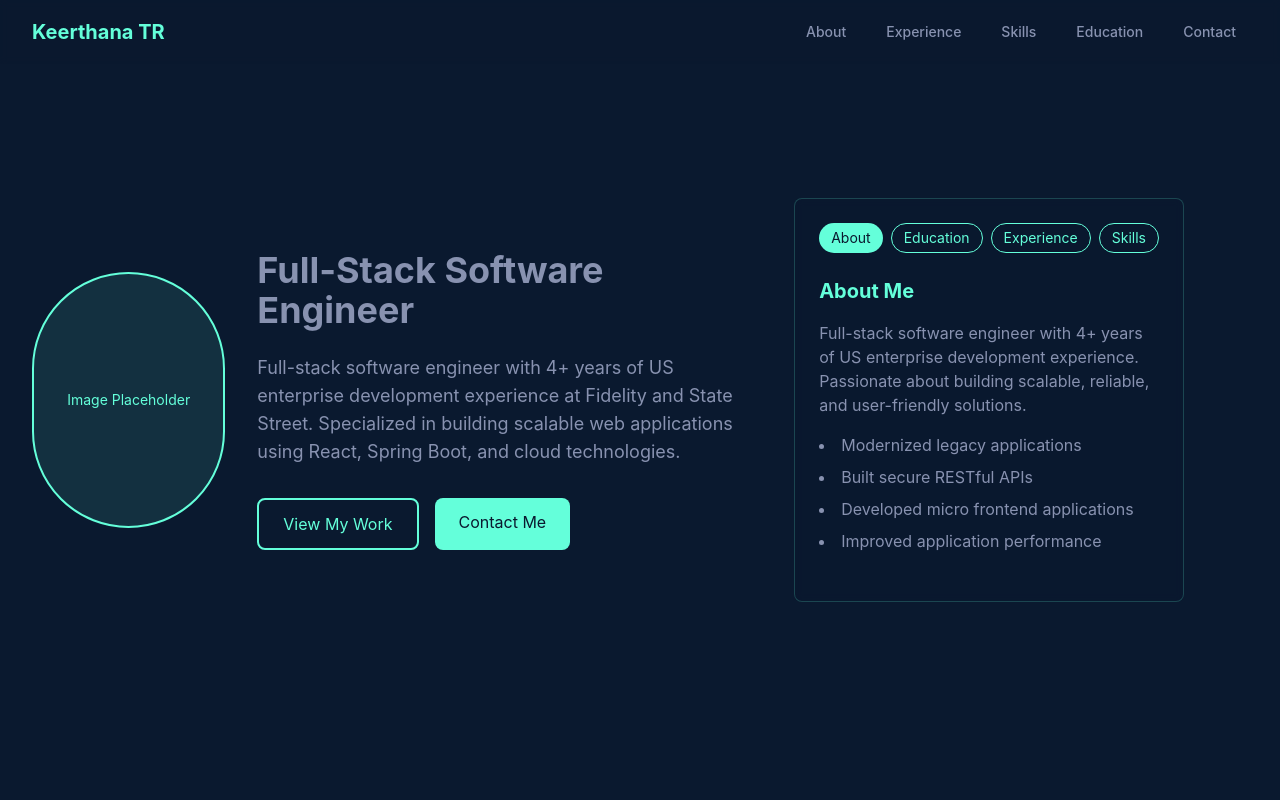
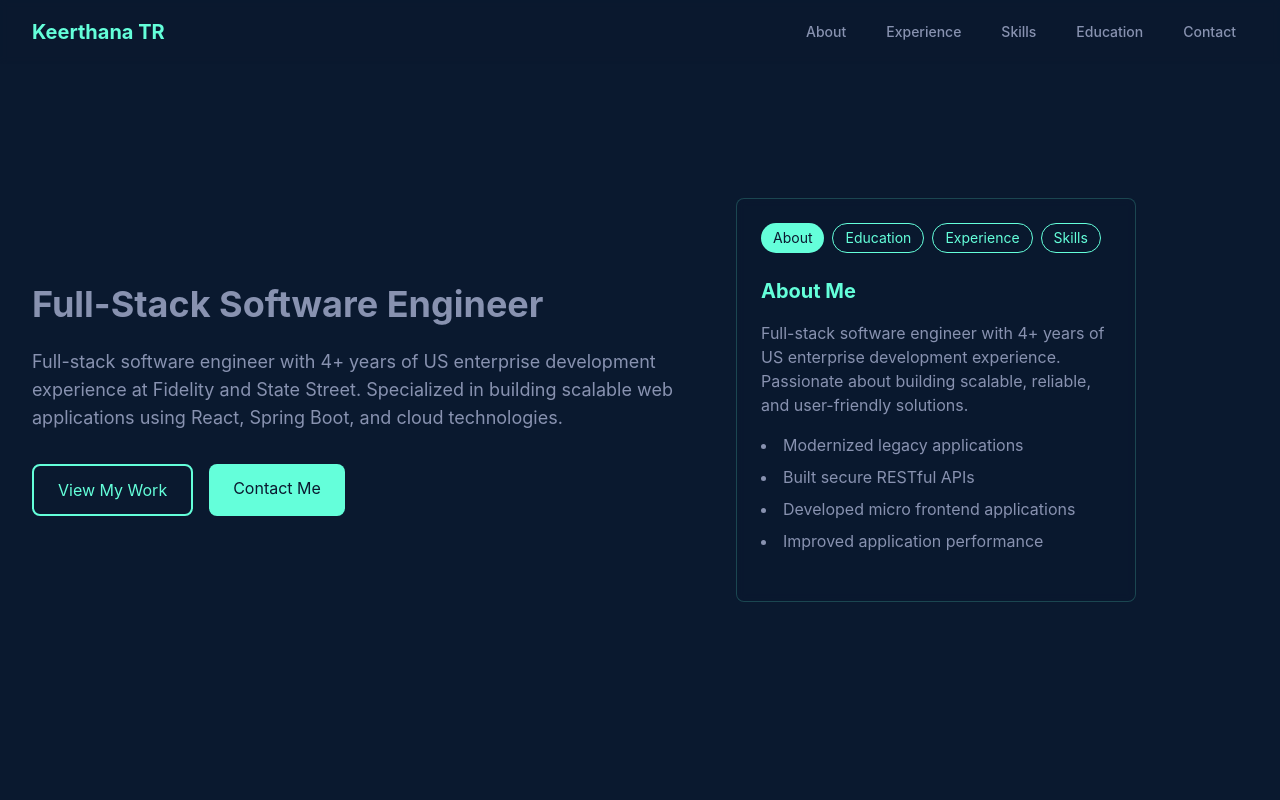
Before and after one commit to keerthana-ravi-thoddoon/myportfolio, a React (Create React App) app: page / in a window 1280 px wide. Shown: the top 800 px of the page. Built offline with nearby package versions, Linux system fonts and the light colour scheme.

Commit message:
refactor: Remove image placeholder from Hero section

```diff
--- a/src/sections/Hero.tsx
+++ b/src/sections/Hero.tsx
@@ -5,11 +5,7 @@ const Hero: React.FC = () => {
   return (
     <section className="min-h-screen flex items-center section-container" id="home">
       <div className="max-w-6xl flex flex-col lg:flex-row items-center gap-8">
-        <div className="w-48 h-48 md:w-64 md:h-64 rounded-full overflow-hidden bg-secondary/10 border-2 border-secondary flex items-center justify-center">
-          {/* This is a placeholder div for the image. Replace src when you have your image */}
-          <div className="text-secondary text-sm">Image Placeholder</div>
-        </div>
-        <div>
+        <div className="flex-1">
           <h2 className="text-3xl sm:text-4xl font-bold mb-6 text-textSecondary">
             Full-Stack Software Engineer
           </h2>
```
